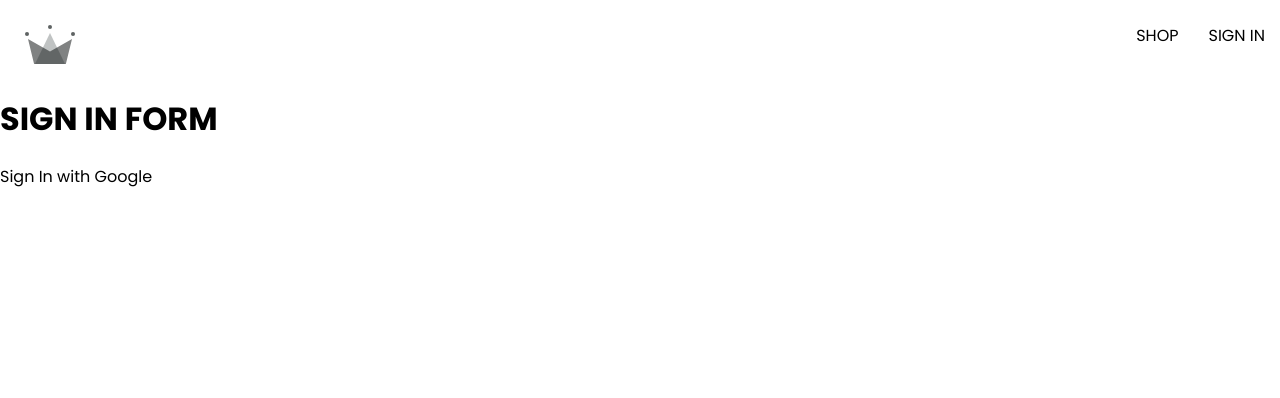
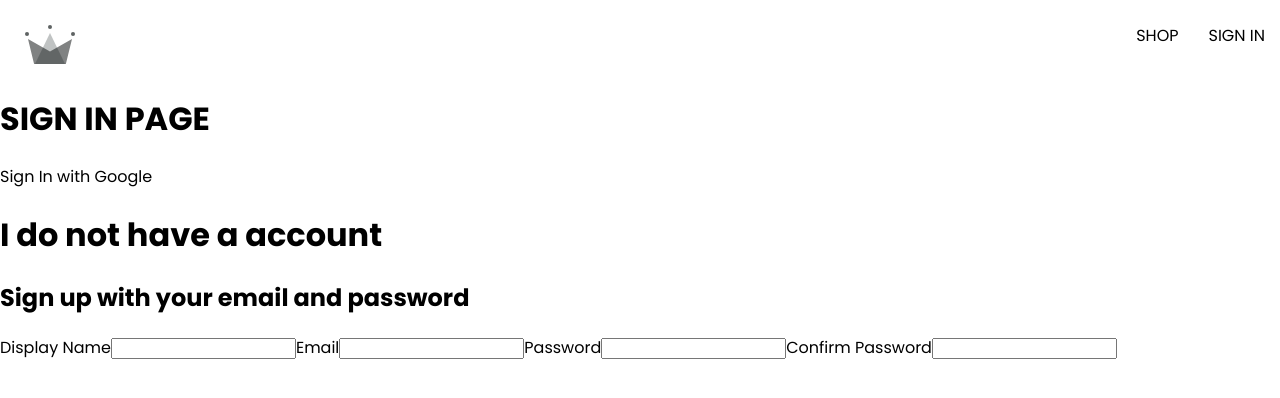
Before and after one commit to tradengr/clothing-shop-MERN, a React (Create React App) app in the folder client/: page /signin in a window 1280 px wide. Shown: the top 398 px of the page. Built offline with nearby package versions, Linux system fonts and the light colour scheme.

Commit message:
creating signupform

```diff
--- /dev/null
+++ b/client/src/components/signupForm/signupForm.component.jsx
@@ -0,0 +1,62 @@
+import { useState } from "react";
+
+const SignupForm = () => {
+  const defaultFormFields = {
+    displayName: '',
+    email: '',
+    password: '',
+    confirmPassword: ''
+  }
+
+  const [formFields, setFormFields] = useState(defaultFormFields);
+  const { displayName, email, password, confirmPassword } = formFields;
+
+  const handleChange = (event) => {
+    const { name, value } = event.target;
+    setFormFields({ ...formFields, [name]: value })
+  }
+  console.log(formFields);
+
+  return (
+    <div>
+      <h1>I do not have a account</h1>
+      <h2>Sign up with your email and password</h2>
+      <form>
+        <label>Display Name</label>
+        <input
+          type='text'
+          name='displayName'
+          value={displayName}
+          onChange={handleChange}
+          required
+        />
+        <label>Email</label>
+        <input
+          type='email'
+          name='email'
+          value={email}
+          onChange={handleChange}
+          required
+        />
+        <label>Password</label>
+        <input
+          type='password'
+          name='password'
+          value={password}
+          onChange={handleChange}
+          required
+        />
+        <label>Confirm Password</label>
+        <input
+          type='password'
+          name='confirmPassword'
+          value={confirmPassword}
+          onChange={handleChange}
+          required
+        />
+      </form>
+    </div>
+  );
+};
+
+export default SignupForm;
--- a/client/src/routes/signin/signin.component.js
+++ b/client/src/routes/signin/signin.component.js
@@ -1,13 +1,11 @@
+import SignupForm from "../../components/signupForm/signupForm.component";
 
 const Signin = () => {
-
   return (
     <div>
-      <h1>SIGN IN FORM</h1>
+      <h1>SIGN IN PAGE</h1>
       <a href='/auth/google'>Sign In with Google</a>
-      {/* <button type='button' onClick="location.href='/auth/google'">
-        Sign In with Google
-      </button> */}
+      <SignupForm/>
     </div>
   );
 };
```
Also changed, not shown: 2 other files (tests, documents, lock files or other folders).
